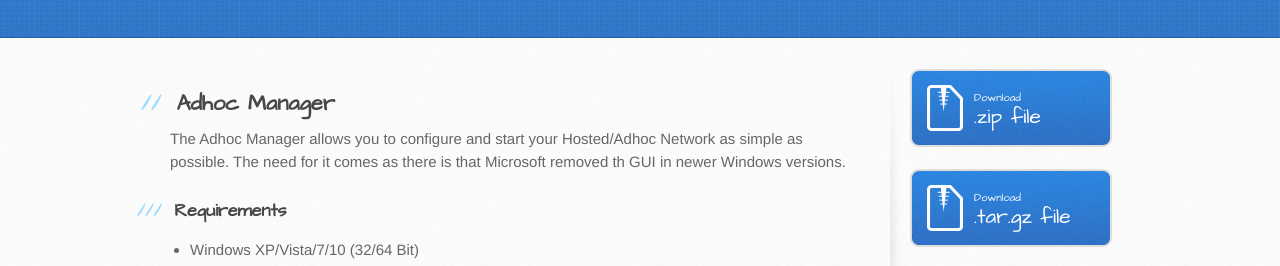
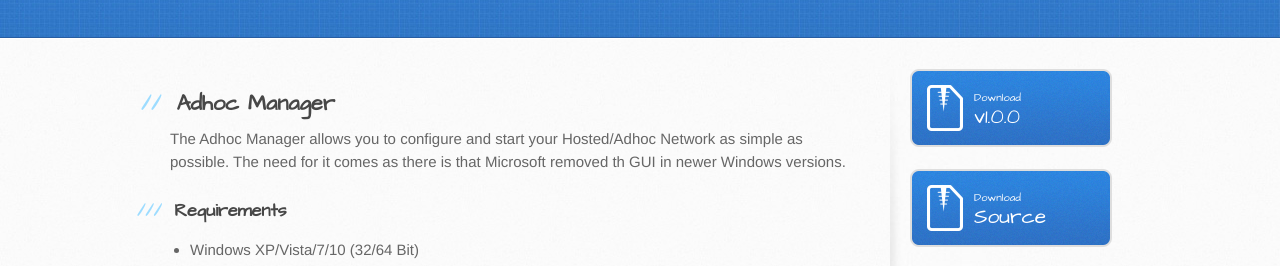
Before and after one commit to codengine/AdhocManager, a plain HTML site: page index.html in a window 1280 px wide. Shown: the part 197-463 px from the top of the page. Drawn offline with Linux system fonts and the light colour scheme.

Commit message:
Update index.html

```diff
--- a/index.html
+++ b/index.html
@@ -67,13 +67,13 @@
         </section>
 
         <aside id="sidebar">
+          <a href="https://github.com/codengine/AdhocManager/releases/download/1.0.0/AdhocManager-1.0.0.zip" class="button">
+            <small>Download</small>
+            v1.0.0
+          </a>
           <a href="https://github.com/codengine/AdhocManager/zipball/master" class="button">
             <small>Download</small>
-            .zip file
-          </a>
-          <a href="https://github.com/codengine/AdhocManager/tarball/master" class="button">
-            <small>Download</small>
-            .tar.gz file
+            Source
           </a>
 
           <p class="repo-owner"><a href="https://github.com/codengine/AdhocManager"></a> is maintained by <a href="https://github.com/codengine">codengine</a>.</p>
```
